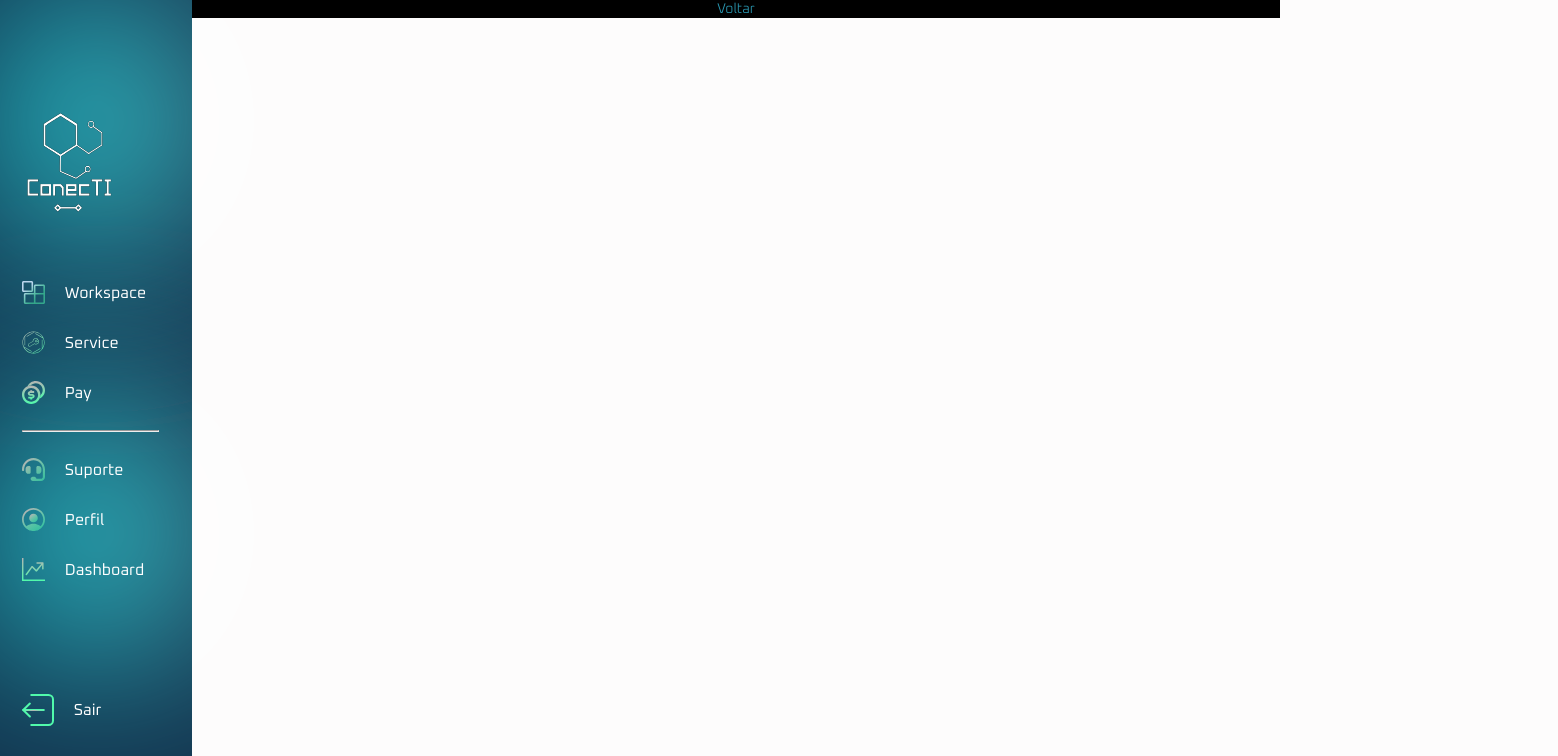
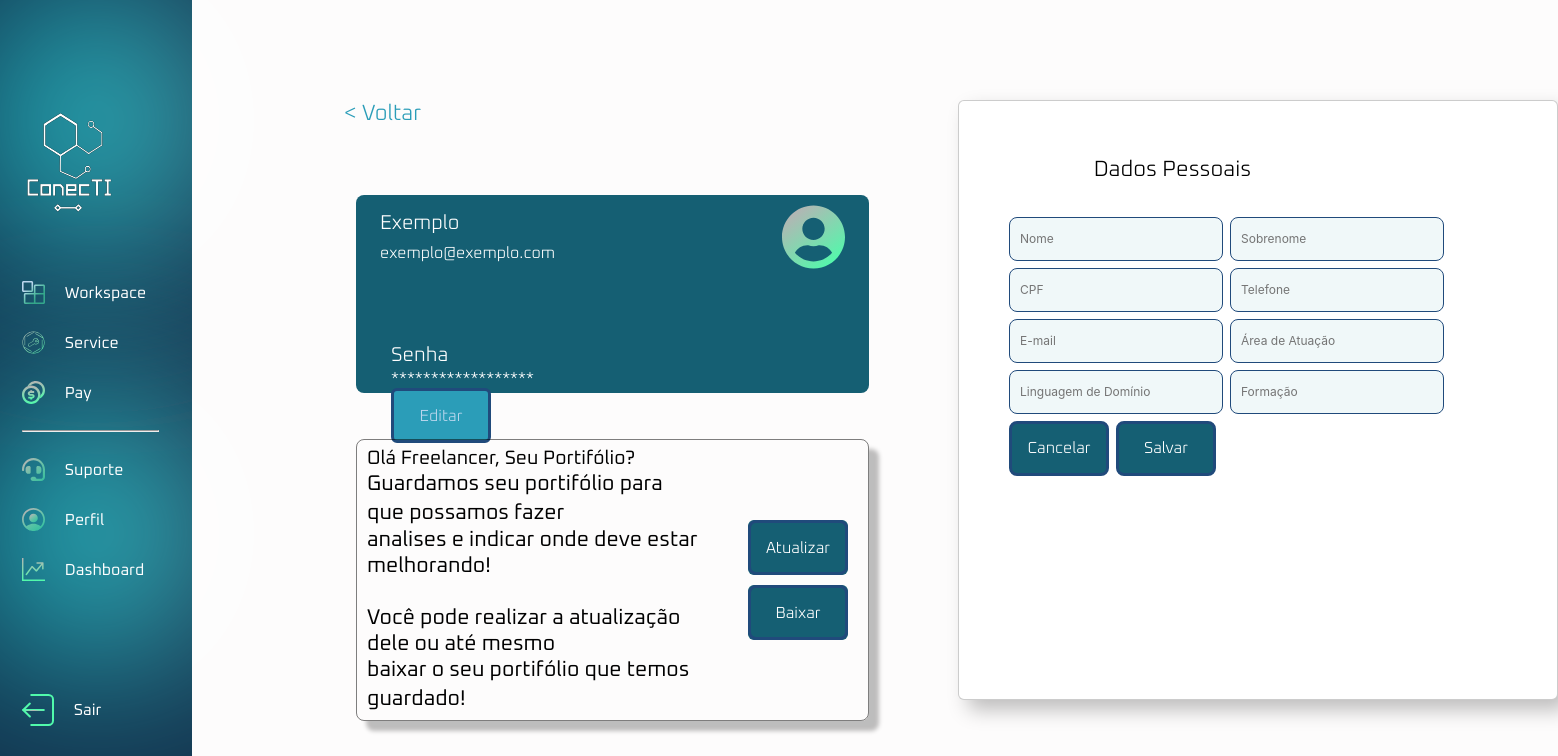
Before and after one commit to Freelancer-GP10/Desenvolvimento, a React (Vite) app in the folder newWeb/web/: page /perfil in a window 1280 px wide. Shown: the top 756 px of the page, 1558 px wide, since content can reach past the window. Built offline with nearby package versions, Linux system fonts and the light colour scheme.

Commit message:
Criação da página de perfil de freelancer

```diff
--- a/newWeb/web/src/css/perfil.css
+++ b/newWeb/web/src/css/perfil.css
@@ -1,9 +1,196 @@
-.main {
-  width: 85%;
+.texto-voltar {
+  top: 100px;
+  left: 344px;
+  color: rgba(43, 157, 184, 1);
+  height: auto;
+  position: absolute;
+  font-size: 22px;
+  font-weight: 400;
+}
+
+a {
+  text-decoration: none;
+  color: #2B9DB8;
+  font-size: 22px;
+}
+
+/* LADO ESQUERDO */
+/* CARD AZUL DO PERFIL */
+.card-perfil {
+  gap: 227px;
+  top: 195px;
+  left: 356px;
+  width: 513px;
+  height: 198px;
   display: flex;
-  background-color: black;
+  padding: 10px 5px;
+  position: absolute;
+  flex-wrap: wrap;
+  align-items: center;
+  flex-shrink: 0;
+  border-radius: 8px;
   justify-content: center;
-  /* Ajusta o espaçamento entre os elementos */
-  margin-bottom: 200px;
+  background-color: rgba(21, 95, 115, 1);
+}
+
+.perfil-cima {
+  gap: 7px;
+  display: flex;
+  /* align-items: flex-start; */
+  justify-content: flex-start;
+  flex-direction: column;
+}
+
+h2 {
+  color: #FFFFFF;
+  font-size: 20px;
+  font-style: Light;
+  text-align: left;
+  font-family: Oxanium;
+  font-weight: 300;
+  line-height: normal;
+  font-stretch: normal;
+  text-decoration: none;
+}
+
+h3 {
+  color: #FFFFFF;
+  font-size: 16px;
+  font-style: Light;
+  text-align: left;
+  font-family: Oxanium;
+  font-weight: 300;
+  line-height: normal;
+  font-stretch: normal;
+  text-decoration: none;
 
 }
+
+.perfil-embaixo {
+  /* gap: 7px;
+  display: flex;
+  align-items: flex-start;
+  flex-direction: column; */
+  margin-top: -326px;
+}
+
+.div-embaixo-left {
+  margin-right: 300px;
+  margin-top: 120px;
+}
+
+
+.button-editar {
+  display: flex;
+  padding: 5px 10px;
+  align-items: center;
+  gap: 10px;
+  border-radius: 6px;
+  background-color: #289;
+  background: #2B9DB8;
+}
+
+
+/* GUARDA PORTFÓLIO */
+.caixa-portfolio {
+  gap: 34px;
+  top: 439px;
+  left: 356px;
+  width: 513px;
+  height: 282px;
+  display: flex;
+  padding: 10px;
+  position: absolute;
+  box-shadow: 10px 10px 4px 0px rgba(0, 0, 0, 0.25);
+  align-items: center;
+  flex-shrink: 0;
+  border-color: rgba(0, 0, 0, 0.5);
+  border-style: solid;
+  border-width: 1px;
+  border-radius: 8px;
+}
+
+.btns {
+  color: #FFFFFF;
+}
+
+.btn-att-salvar {
+  background-color: #155F73;
+  border-radius: 6px;
+  margin: 10px;
+}
+
+.btn-att-salvar :hover {
+  background-color: #2B9DB8;
+  transition: 1s;
+}
+
+/* DADOS PESSOAIS */
+.div-dados {
+  width: 600px;
+  height: 600px;
+  gap: 33px;
+  top: 100px;
+  left: 958px;
+  display: flex;
+  padding: 30px 50px;
+  position: absolute;
+  box-shadow: 10px 10px 20px 0px rgba(0, 0, 0, 0.25);
+  align-items: flex-start;
+  border-color: rgba(0, 0, 0, 0.20000000298023224);
+  border-style: solid;
+  border-width: 1px;
+  border-radius: 6px;
+  flex-direction: column;
+  background-color: rgba(255, 255, 255, 1);
+}
+
+.form {
+  color: rgba(0, 0, 0, 1);
+  height: auto;
+  font-size: 20px;
+  font-style: Light;
+  text-align: left;
+  font-family: Oxanium;
+  font-weight: 300;
+  line-height: normal;
+  font-stretch: normal;
+  text-decoration: none;
+}
+
+.inputs {
+  gap: 7px;
+  width: 467px;
+  display: flex;
+  flex-wrap: wrap;
+  align-items: flex-start;
+  flex-shrink: 0;
+}
+
+/* Estilo para cada input */
+.inputs input {
+  gap: 10px;
+  height: 44px;
+  padding: 10px;
+  overflow: hidden;
+  align-items: center;
+  flex-shrink: 0;
+  border: 1px solid rgba(32, 74, 123, 1);
+  border-radius: 8px;
+  background-color: rgba(230, 244, 246, 0.6);
+  font-family: Inter;
+  font-size: 12px;
+  font-style: Regular;
+  font-weight: 400;
+  line-height: normal;
+  font-stretch: normal;
+  text-decoration: none;
+}
+
+
+
+/* Estilo para o botão "Salvar" */
+.inputs button {
+  background-color: rgba(21, 95, 115, 1);
+  color: rgba(255, 255, 255, 1);
+}
--- a/newWeb/web/src/pages/Perfil.jsx
+++ b/newWeb/web/src/pages/Perfil.jsx
@@ -1,26 +1,126 @@
 import "../css/perfil.css";
 import { MenuLateral } from "../componentes/menu-lateral";
+import iconperfil from "../assets/icon-user.svg";
+import iconedit from "../assets/edit.png";
 
 export function Perfil() {
   return (
     <>
+
       <MenuLateral />
+      <div className="main">
 
-      <div className="main">
-        <div className="section-esquerda">
-          <h2>
-            <a href="#">Voltar</a>
-          </h2>
+        <span className="texto-voltar">
+          <a href="#">&lt; Voltar</a>
+        </span>
 
-          <div className="card-perfil">
-            <div className="card-portfolio"></div>
+        {/* LADO ESQUERDO */}
+        {/* CARD AZUL DO PERFIL */}
+        <div className="card-perfil">
+
+          <div className="perfil-cima">
+
+            <h2 className="class-nome">Exemplo</h2>
+
+            <h3 className="class-email"> exemplo@exemplo.com</h3>
+
+          </div>
+
+          <img class="icon-perfil" src={iconperfil} alt="Usuário" />
+
+
+          <div className="perfil-embaixo">
+
+            <div className="div-embaixo-left">
+
+              <h2> Senha </h2>
+              <h3> ****************** </h3>
+
+              <button className="button-editar" id="btn-editar" onClick> Editar</button>
+              {/* <img class="icon-perfil" src={iconedit} alt="Usuário" /> */}
+            </div>
+
+
+          </div>
+
+        </div>
+
+
+        {/* GUARDA PORTFÓLIO */}
+        <div className="caixa-portfolio">
+          <div className="perfilfree-frame145">
+            <span className="perfilfree-text34">
+              <span>Olá Freelancer, Seu Portifólio?</span>
+            </span>
+            <span className="perfilfree-text36">
+              <span>
+                <span>
+                  Guardamos seu portifólio para que possamos fazer
+                  <span
+                    dangerouslySetInnerHTML={{
+                      __html: ' ',
+                    }}
+                  />
+                </span>
+                <br></br>
+                <span>analises e indicar onde deve estar melhorando!</span>
+                <br></br>
+                <span></span>
+                <br></br>
+                <span>Você pode realizar a atualização dele ou até mesmo</span>
+                <br></br>
+                <span>
+                  baixar o seu portifólio que temos guardado!
+                  <span
+                    dangerouslySetInnerHTML={{
+                      __html: ' ',
+                    }}
+                  />
+                </span>
+              </span>
+            </span>
+          </div>
+
+          <div className="div-btns">
+
+            <div className="btn-att-salvar">
+              <button className="btns" id="btn-att" onClick>Atualizar</button>
+            </div>
+
+            <div className="btn-att-salvar">
+              <button className="btns" id="btn-baixar" onClick>Baixar</button>
+
+            </div>
           </div>
         </div>
 
-        <div className="section-direita">
-          <div className="card-dados"></div>
+        {/* LADO DIREITO */}
+        {/* DADOS PESSOAIS */}
+        <div className="div-dados">
+          <span className="form">
+            <span>Dados Pessoais</span>
+          </span>
+
+          <div className="inputs">
+            <input type="text" id="nome" placeholder="Nome" />
+            <input type="text" id="sobrenome" placeholder="Sobrenome" />
+            <input type="text" id="cpf" placeholder="CPF" />
+            <input type="text" id="telefone" placeholder="Telefone" />
+            <input type="email" id="email" placeholder="E-mail" />
+            <input type="text" id="areaAtuacao" placeholder="Área de Atuação" />
+            <input type="text" id="linguagemDominio" placeholder="Linguagem de Domínio" />
+            <input type="text" id="formacao" placeholder="Formação" />
+
+
+
+              <button className="perfilfree-text18" id="btn-cancelar" onClick>Cancelar</button>
+
+              <button className="perfilfree-text18" id="btn-salvar" onClick>Salvar</button>
+
+
+          </div>
         </div>
       </div>
     </>
-  );
+  )
 }
```
Also changed, not shown: newWeb/web/src/assets/edit.png (added), newWeb/web/src/assets/icon-user.svg (added).
